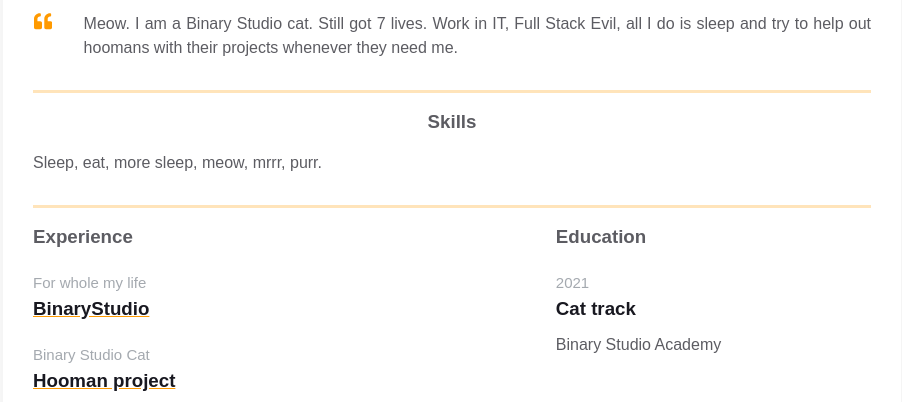
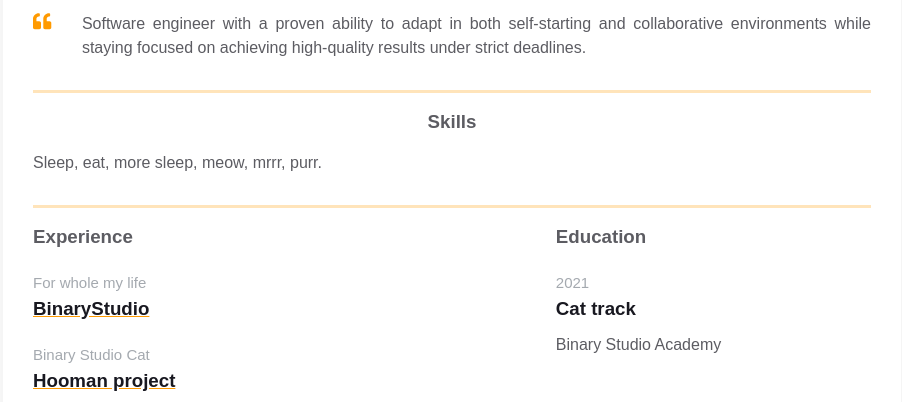
Before and after one commit to hekeemje/homepage, a plain HTML site: page index.html in a window 1280 px wide. Shown: the part 350-752 px from the top of the page, without its empty margins (188-1090 px from the left). Drawn offline with Linux system fonts and the light colour scheme.

Commit message:
Changes in main info about person

```diff
--- a/index.html
+++ b/index.html
@@ -107,9 +107,9 @@
               </svg>
             </div>
             <p class="intro_text">
-              Meow. I am a Binary Studio cat. Still got 7 lives.
-              Work in IT, Full Stack Evil, all I do is sleep and try
-              to help out hoomans with their projects whenever they need me.
+              Software engineer with a proven ability to adapt in both self-starting and
+              collaborative environments while staying focused on achieving high-quality results
+              under strict deadlines.
             </p>
           </div>
         </div>
```
